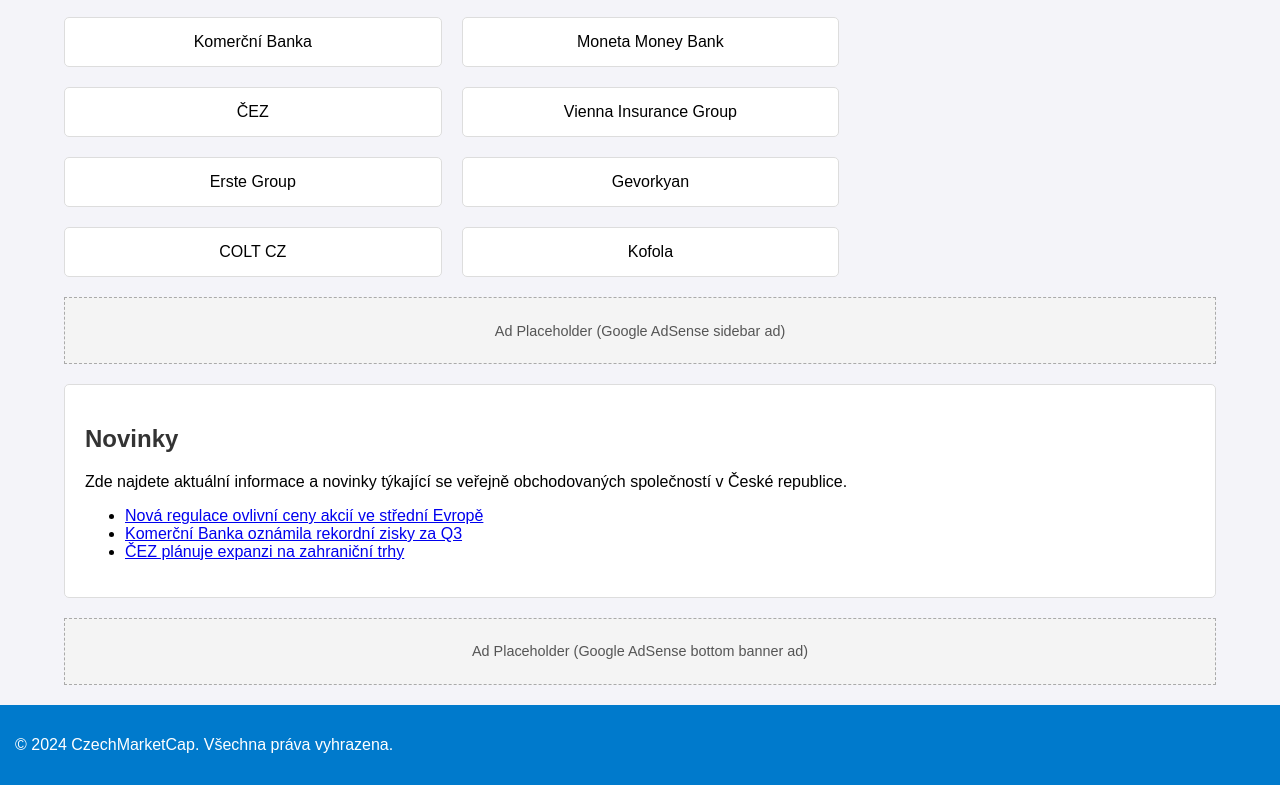
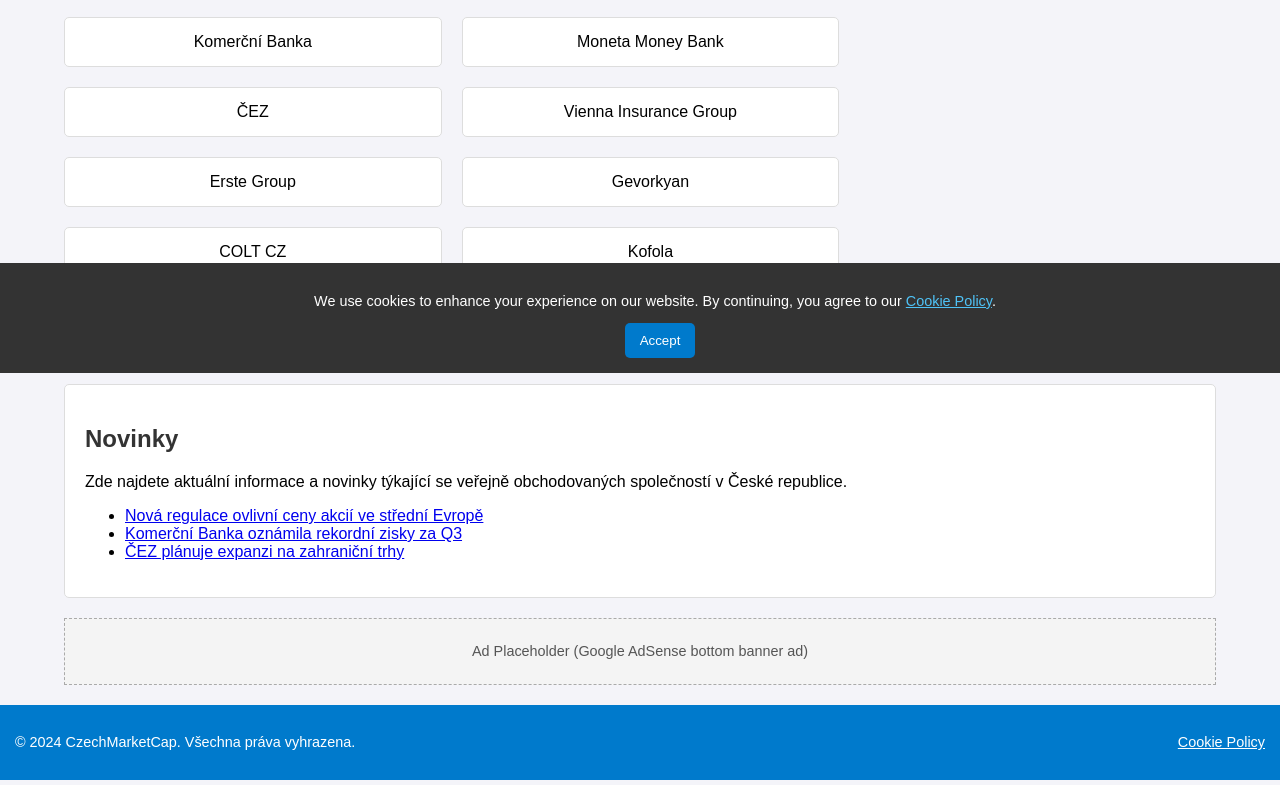
Before and after one commit to Czechmarketcap/Czechmarketcap, a plain HTML site: page index.html in a window 1280 px wide. Shown: the part 427-1212 px from the top of the page. Drawn offline with Linux system fonts and the light colour scheme.

Commit message:
Update index.html

```diff
--- a/index.html
+++ b/index.html
@@ -104,9 +104,61 @@
             color: #555;
             font-size: 0.9em;
         }
+
+        /* Footer styling */
+        footer {
+            display: flex;
+            justify-content: space-between;
+            align-items: center;
+            flex-wrap: wrap;
+            font-size: 0.9em;
+        }
+        footer a {
+            color: #fff;
+            text-decoration: underline;
+            margin-left: 10px;
+        }
+
+        /* Cookie Consent styling */
+        .cookie-consent {
+            display: none; /* Initially hidden */
+            position: fixed;
+            bottom: 0;
+            width: 100%;
+            background-color: #333;
+            color: #fff;
+            text-align: center;
+            padding: 15px;
+            font-size: 0.9em;
+            z-index: 1000;
+        }
+        .cookie-consent button {
+            background-color: #007acc;
+            color: #fff;
+            border: none;
+            padding: 10px 15px;
+            margin-left: 10px;
+            cursor: pointer;
+            border-radius: 5px;
+        }
+        .cookie-consent button:hover {
+            background-color: #005a99;
+        }
     </style>
-    <!-- Google AdSense code (replace with your actual AdSense client ID) -->
-    <script async src="https://pagead2.googlesyndication.com/pagead/js/adsbygoogle.js"></script>
+    <script>
+        // Check for cookie consent on page load
+        window.addEventListener('load', () => {
+            if (!localStorage.getItem('cookieConsentAccepted')) {
+                document.querySelector('.cookie-consent').style.display = 'block';
+            }
+        });
+
+        // Handle cookie consent acceptance
+        function acceptCookies() {
+            localStorage.setItem('cookieConsentAccepted', 'true');
+            document.querySelector('.cookie-consent').style.display = 'none';
+        }
+    </script>
 </head>
 <body>
 
@@ -134,7 +186,6 @@
 
     <!-- Ad placeholder after About Us section -->
     <div class="ad-placeholder">
-        <!-- Google AdSense code for banner ad -->
         <p>Ad Placeholder (Google AdSense banner ad)</p>
     </div>
 
@@ -142,7 +193,6 @@
     <section id="stocks" class="stocks">
         <h2>Akcie Společností</h2>
         <div class="stock-grid">
-            <!-- Example Stock Item -->
             <div class="stock-item" onclick="window.location.href='stocks/stock1.html'">Komerční Banka</div>
             <div class="stock-item" onclick="window.location.href='stocks/stock2.html'">Moneta Money Bank</div>
             <div class="stock-item" onclick="window.location.href='stocks/stock3.html'">ČEZ</div>
@@ -151,13 +201,10 @@
             <div class="stock-item" onclick="window.location.href='stocks/stock6.html'">Gevorkyan</div>
             <div class="stock-item" onclick="window.location.href='stocks/stock7.html'">COLT CZ</div>
             <div class="stock-item" onclick="window.location.href='stocks/stock8.html'">Kofola</div>
-            <!-- Add more stocks as needed -->
         </div>
     </section>
 
-    <!-- Ad placeholder after Stock Grid section -->
     <div class="ad-placeholder">
-        <!-- Google AdSense code for sidebar ad -->
         <p>Ad Placeholder (Google AdSense sidebar ad)</p>
     </div>
 
@@ -169,13 +216,10 @@
             <li><a href="#">Nová regulace ovlivní ceny akcií ve střední Evropě</a></li>
             <li><a href="#">Komerční Banka oznámila rekordní zisky za Q3</a></li>
             <li><a href="#">ČEZ plánuje expanzi na zahraniční trhy</a></li>
-            <!-- Add more news items as needed -->
         </ul>
     </section>
 
-    <!-- Ad placeholder after News section -->
     <div class="ad-placeholder">
-        <!-- Google AdSense code for bottom banner ad -->
         <p>Ad Placeholder (Google AdSense bottom banner ad)</p>
     </div>
 
@@ -183,7 +227,14 @@
 
 <footer>
     <p>&copy; 2024 CzechMarketCap. Všechna práva vyhrazena.</p>
+    <a href="cookie-policy.html">Cookie Policy</a>
 </footer>
+
+<!-- Cookie Consent Popup -->
+<div class="cookie-consent">
+    <p>We use cookies to enhance your experience on our website. By continuing, you agree to our <a href="cookie-policy.html" style="color: #4fc3f7;">Cookie Policy</a>.</p>
+    <button onclick="acceptCookies()">Accept</button>
+</div>
 
 </body>
 </html>
```
